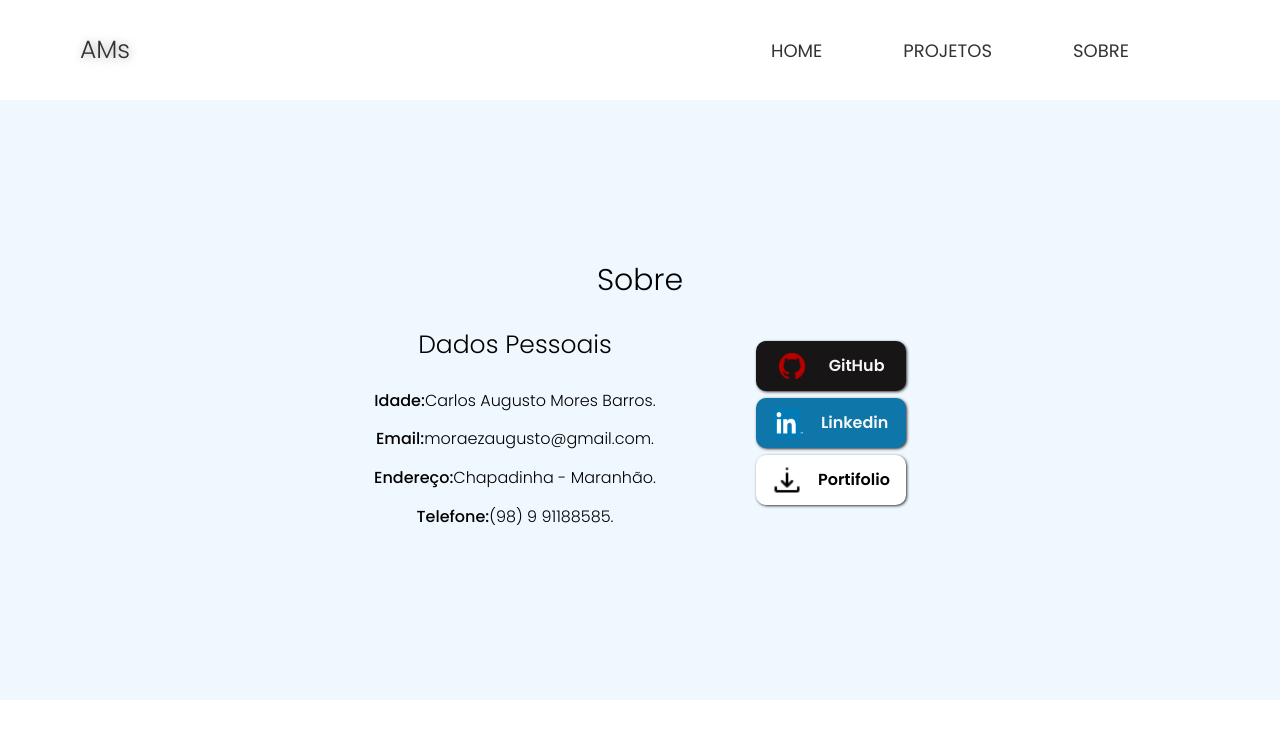
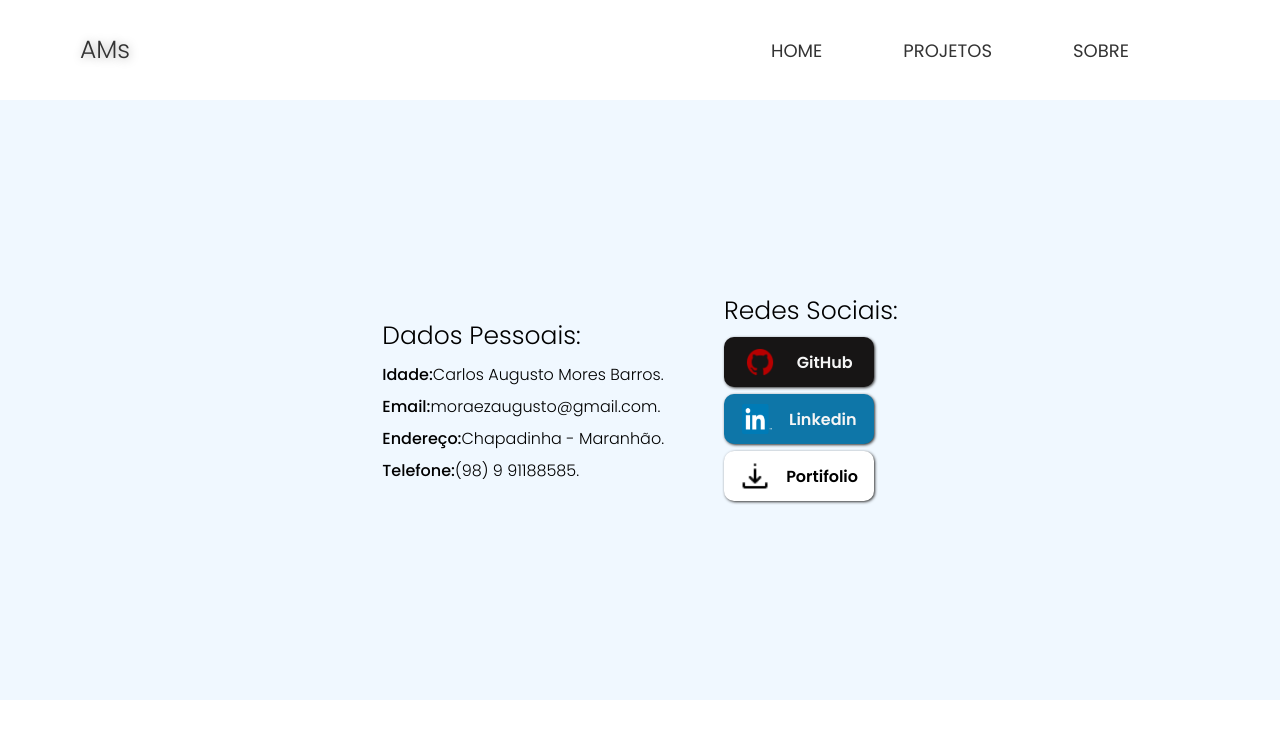
Before and after one commit to AugustoMoraez/Home-, a React (Vite) app: page /Sobre in a window 1280 px wide. Shown: the top 738 px of the page. Built offline with nearby package versions, Linux system fonts and the light colour scheme.

Commit message:
versao 1.0

```diff
--- a/src/App.tsx
+++ b/src/App.tsx
@@ -4,7 +4,6 @@ import {Routes,Route} from "react-router-dom";
 import {Home} from "./pages/Home/Home";
 import {Pj } from "./pages/Projetos/projetos";
 import {Sobre} from "./pages/Sobre/Sobre";
-import { Sc } from "./pages/Social/social";
 import {Footer} from "./components/footer/footer"
 
 
--- a/src/pages/Sobre/Sobre.tsx
+++ b/src/pages/Sobre/Sobre.tsx
@@ -7,10 +7,12 @@ import download from "../../assets/img/download.png";
 export const Sobre = () => {
     return(
         <SbStyle>
-            <h1>Sobre</h1>
+
             <div className="sobre">
+
                 <fieldset>
-            <h3>Dados Pessoais</h3>
+
+                    <h3>Dados Pessoais:</h3>
                     <p>
                         <b>Idade:</b>
                         Carlos Augusto Mores Barros.
@@ -30,8 +32,7 @@ export const Sobre = () => {
                 </fieldset>
 
                 <div>
-
-
+                    <h3>Redes Sociais:</h3>
                     <ButtonSocial bg="#171515" href="https://github.com/AugustoMoraez" target="_blank">
                         <img src={github} alt="logo github"  />
                         <span>GitHub</span>
@@ -42,7 +43,7 @@ export const Sobre = () => {
                         <span>Linkedin</span>
                     </ButtonSocial>
 
-                <ButtonSocial bg="#ffffff" href="https://github.com/AugustoMoraez" target="_blank">
+                    <ButtonSocial bg="#ffffff" href="https://docs.google.com/uc?export=download&id=102MzDJjtWQmMWnhgd-eMIsJRzVKVtCOz" target="_blank">
                         <img src={download} alt="logo github"  />
                         <span style={{color:"black"}}>Portifolio</span>
                     </ButtonSocial>
--- a/src/style/SobreStyle/sb.ts
+++ b/src/style/SobreStyle/sb.ts
@@ -6,44 +6,53 @@ export const SbStyle = styled.div`
     width: 100%;
     left: 0;
     position: absolute;
+    z-index: -1;
     background-color: aliceblue;
     display: flex;
     flex-direction: column;
     justify-content: center;
     align-items: center;
     flex-wrap : wrap ;
-    padding: 30;
-    margin-bottom: 20px 0px;
+
+
     h1{
         font-weight: 300;
         font-size: 30px;
     }
+
     .sobre {
         display: flex;
+        flex-wrap: wrap;
         align-items: center;
         justify-content: center;
 
         div{
-        margin-left: 50px;
-
+        margin: auto;
+        padding:30px ;
+            h3{
+                font-size: 25px;
+                font-weight: 300;
+                text-align: left;
+                padding: 0px;
+            }
         }
 
 
         fieldset{
-            margin-right: 50px;
 
+            padding:30px ;
             border: none;
 
             display: flex;
             flex-direction: column;
             justify-content: space-evenly;
-            align-items: center ;
+            align-items: left ;
             height: 240px;
             h3{
                 font-size: 25px;
                 font-weight: 300;
-                text-align: center;
-                padding: 10px;
+                text-align: left;
+                padding: 0px;
             }
             b{
                 font-weight: 500;
@@ -56,15 +65,7 @@ export const SbStyle = styled.div`
 
 
 
-    @media(max-width:859px){
-        top: 50%;
-        left: 50%;
-        transform: translate(-50%,-50%);
-        padding: 40px 0px;
-    }
-    @media(max-width:300px){
-        padding: 20px 0px;
-    }
+
     @media(min-width:860px){
         top: 50%;
         transform: translateY(-50%);
```
Also changed, not shown: src/style/HeaderStyles/headerStyle.ts (line endings or trailing spaces). Lines whose indentation alone changed are shown as unchanged.
